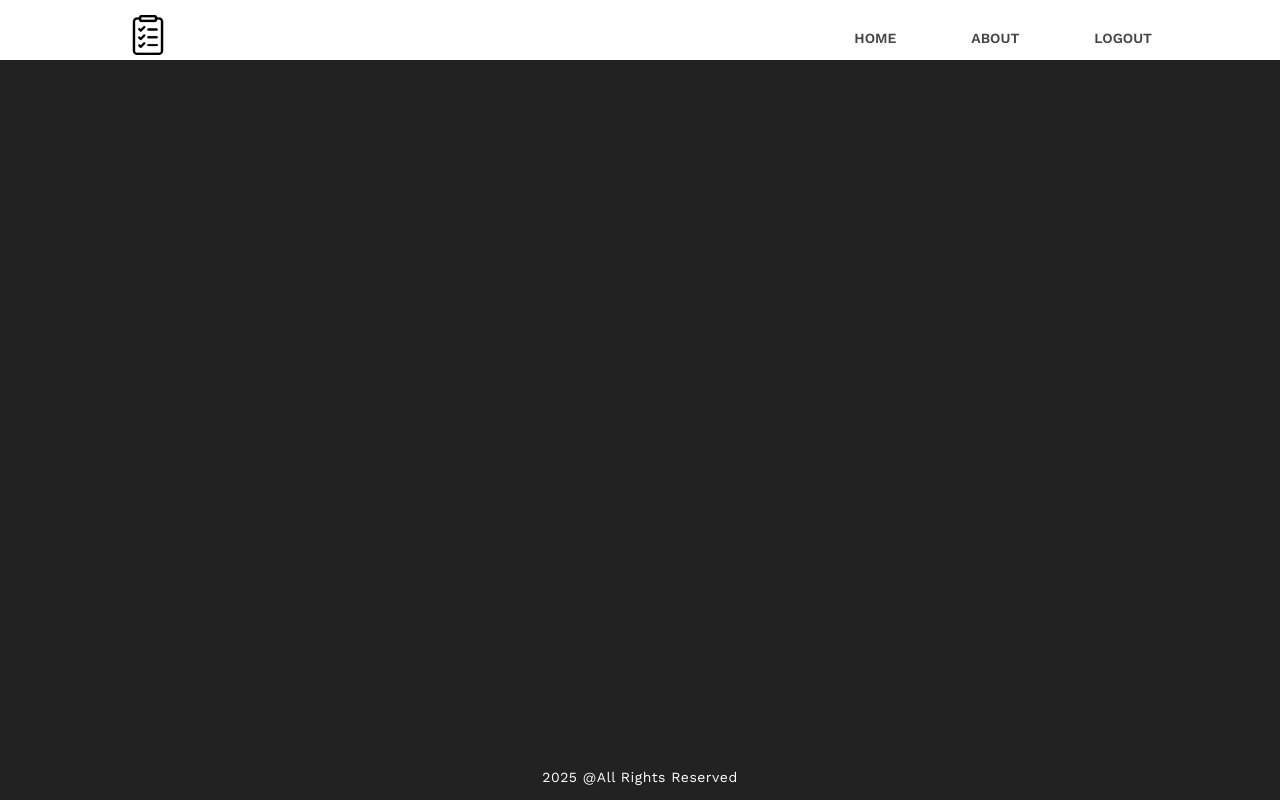
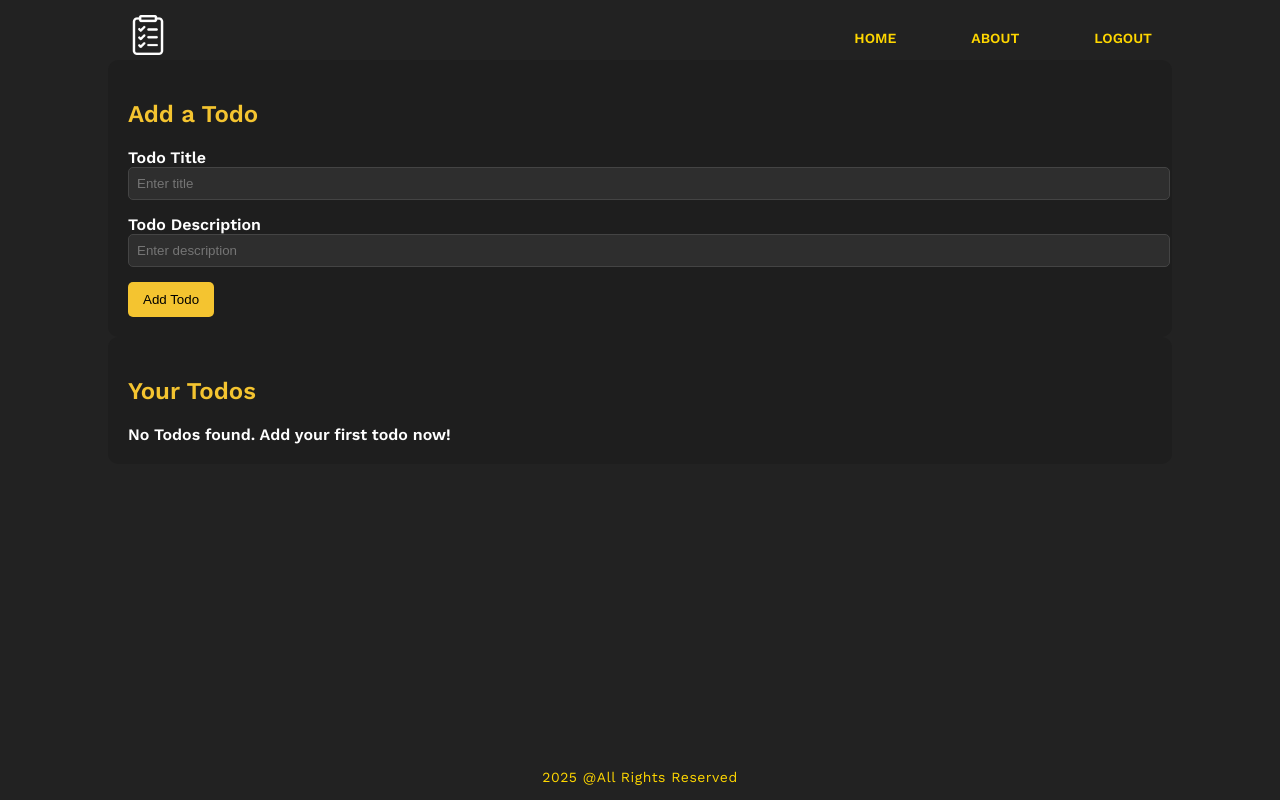
Before and after one commit to Jdrao7/Todoitnow, a Flask app: page / in a window 1280 px wide. Run offline with Flask 3, Linux system fonts and the light colour scheme; a user stored in the database is signed in.

Commit message:
Adjusted the theme and created home page

```diff
--- a/static/css/login.css
+++ b/static/css/login.css
@@ -41,7 +41,7 @@ body {
 .login-container button {
     width: 100%;
     padding: 10px;
-    background-color: #007bff; /* Blue accent */
+    background-color: #FFD700; /* Blue accent */
     color: white;
     border: none;
     border-radius: 5px;
@@ -49,5 +49,5 @@ body {
 }
 
 .login-container button:hover {
-    background-color: #0056b3; /* Darker blue on hover */
+    background-color: #FFD700; /* Darker blue on hover */
 }
--- a/static/css/masterpage.css
+++ b/static/css/masterpage.css
@@ -1,7 +1,8 @@
 @import url('https://fonts.googleapis.com/css?family=Work+Sans:400,600');
+
 body {
   margin: 0;
-	background: #222;
+  background: #222; /* Dark background */
   font-family: 'Work Sans', sans-serif;
   font-weight: 800;
 }
@@ -12,35 +13,35 @@ body {
 }
 
 header {
-  background: #ffffff;
-  padding: 5px 0;         /* Add spacing */
+  background: #222; /* Dark background for navbar */
+  padding: 5px 0;
   display: flex;
-    justify-content: center; /* Center content horizontally */
+  justify-content: center;
   align-items: center;
 }
 
 footer {
-  background-color: #222;  /* Dark background */
-  color: #fff;             /* White text */
-  text-align: center;      /* Center the text */
-  padding: 15px 0;         /* Add space inside */
-  font-size: 14px;         /* Adjust text size */
-  font-weight: 300;        /* Light font */
-  position: fixed;         /* Stick to bottom */
+  background-color: #222;
+  color: #FFD700; /* Gold text */
+  text-align: center;
+  padding: 15px 0;
+  font-size: 14px;
+  font-weight: 300;
+  position: fixed;
   bottom: 0;
   width: 100%;
 }
+
 .logo {
-  height: 40px;   /* Adjust size */
+  height: 40px;
   width: auto;
   margin: 0%;
-  padding: 0;    /* Keep aspect ratio */
-   /* Ensure proper spacing */
+  padding: 0;
 }
 
 footer p {
   margin: 0;
-  letter-spacing: 0.5px;  /* Slight spacing for better readability */
+  letter-spacing: 0.5px;
 }
 
 header::after {
@@ -52,6 +53,9 @@ header::after {
 .logo {
   float: left;
   padding: 5px 0;
+}
+.logo img {
+  filter: invert(1); /* Turns black parts white */
 }
 
 nav {
@@ -68,31 +72,29 @@ nav li {
   display: inline-block;
   margin-left: 70px;
   padding-top: 23px;
-
   position: relative;
 }
 
 nav a {
-  color: #444;
+  color: #FFD700; /* Gold links */
   text-decoration: none;
   text-transform: uppercase;
   font-size: 14px;
+  transition: color 0.3s ease-in-out;
 }
 
 nav a:hover {
-  color: #000;
+  color: #FAD02E; /* Lighter gold hover */
 }
 
 nav a::before {
   content: '';
   display: block;
   height: 5px;
-  background-color: #444;
-
+  background-color: #FFD700; /* Gold underline */
   position: absolute;
   top: 0;
   width: 0%;
-
   transition: all ease-in-out 250ms;
 }
 
--- a/static/css/register.css
+++ b/static/css/register.css
@@ -41,7 +41,7 @@ body {
 .register-container button {
     width: 100%;
     padding: 10px;
-    background-color: #007bff; /* Blue accent */
+    background-color: #FFD700; /* Blue accent */
     color: white;
     border: none;
     border-radius: 5px;
@@ -49,5 +49,5 @@ body {
 }
 
 .register-container button:hover {
-    background-color: #0056b3; /* Darker blue on hover */
+    background-color: #FFD700; /* Darker blue on hover */
 }
--- /dev/null
+++ b/static/css/todo.css
@@ -0,0 +1,66 @@
+/* todo.css */
+.todo-container {
+    background-color: #1e1e1e;
+    color: white;
+    padding: 20px;
+    border-radius: 10px;
+}
+
+.todo-container h2 {
+    color: #F4C430;
+    font-size: 24px;
+}
+
+.todo-container .input-group {
+    margin-bottom: 15px;
+}
+
+.todo-container input {
+    background-color: #2e2e2e;
+    color: white;
+    border: 1px solid #444;
+    padding: 8px;
+    width: 100%;
+    border-radius: 5px;
+}
+
+.todo-container .btn {
+    background-color: #F4C430;
+    color: black;
+    padding: 10px 15px;
+    border: none;
+    border-radius: 5px;
+    cursor: pointer;
+}
+
+.todo-container .btn:hover {
+    background-color: #ff9900;
+}
+
+.todo-table {
+    width: 100%;
+    border-collapse: collapse;
+    background-color: #333;
+    color: white;
+}
+
+.todo-table th, .todo-table td {
+    padding: 10px;
+    border: 1px solid #555;
+}
+
+.actions .btn-update {
+    background-color: #00cc66;
+    color: white;
+    padding: 5px 10px;
+    border-radius: 5px;
+    text-decoration: none;
+}
+
+.actions .btn-delete {
+    background-color: #cc0000;
+    color: white;
+    padding: 5px 10px;
+    border-radius: 5px;
+    text-decoration: none;
+}
--- a/templates/home.html
+++ b/templates/home.html
@@ -1,5 +1,59 @@
-{%extends  "masterpage.html" %}
+{% extends "masterpage.html" %}
 
-{%block title%}Home Page{%endblock%}
+{% block title %}Home Page{% endblock %}
 
-{%block content%}{%endblock%}
+{% block head %}
+  <link rel="stylesheet" href="{{ url_for('static', filename='css/todo.css') }}">
+{% endblock %}
+
+{% block content %}
+<div class="container todo-container">
+  <h2 class="heading">Add a Todo</h2>
+  <form action="/" method="POST">
+      <div class="input-group">
+        <label for="title">Todo Title</label>
+        <input type="text" name="title" id="title" placeholder="Enter title">
+      </div>
+      <div class="input-group">
+        <label for="desc">Todo Description</label>
+        <input type="text" name="desc" id="desc" placeholder="Enter description">
+      </div>
+      <button type="submit" class="btn">Add Todo</button>
+  </form>
+</div>
+
+<div class="container todo-container">
+  <h2 class="heading">Your Todos</h2>
+  {% if allTodo|length == 0 %}
+    <div class="alert">
+      No Todos found. Add your first todo now!
+    </div>
+  {% else %}
+    <table class="todo-table">
+      <thead>
+        <tr>
+          <th>SNo</th>
+          <th>Title</th>
+          <th>Description</th>
+          <th>Time</th>
+          <th>Actions</th>
+        </tr>
+      </thead>
+      <tbody>
+        {% for todo in allTodo %}
+        <tr>
+          <td>{{ loop.index }}</td>
+          <td>{{ todo.title }}</td>
+          <td>{{ todo.desc }}</td>
+          <td>{{ todo.date_created }}</td>
+          <td class="actions">
+            <a href="/update/{{ todo.sno }}" class="btn btn-update">Update</a>
+            <a href="/delete/{{ todo.sno }}" class="btn btn-delete">Delete</a>
+          </td>
+        </tr>
+        {% endfor %}
+      </tbody>
+    </table>
+  {% endif %}
+</div>
+{% endblock %}
--- a/templates/masterpage.html
+++ b/templates/masterpage.html
@@ -5,6 +5,7 @@
     <meta name="viewport" content="width=device-width, initial-scale=1.0">
     <title>{%block title%}Masterpage{%endblock%}</title>
     <link rel="stylesheet" href="{{url_for('static',filename='css/masterpage.css')}}">
+    {% block head %}{% endblock %}
 </head>
 <body>
     <header>
```
Also changed, not shown: instance/project.db, static/script/script.js (added). Lines whose indentation alone changed are shown as unchanged.
